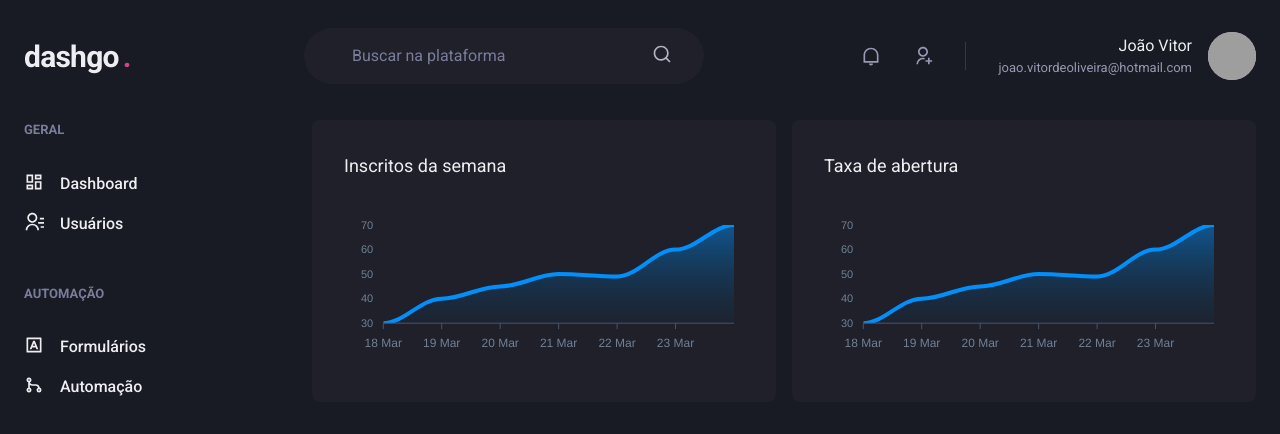
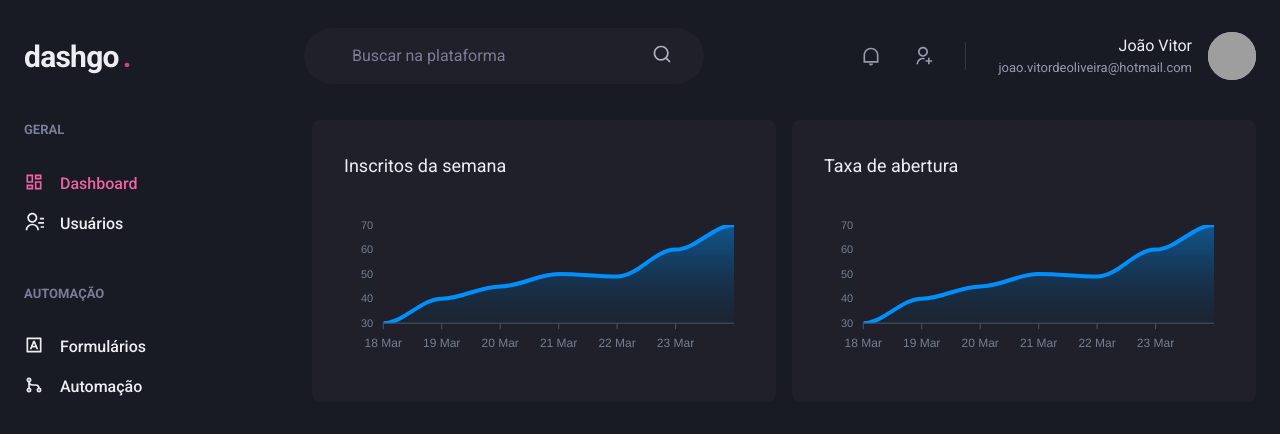
Before and after one commit to joaovitorJS/dashgo, a Next.js app: page /dashboard in a window 1280 px wide. Shown: the top 434 px of the page. Built offline with nearby package versions, Linux system fonts and the light colour scheme; grey boxes are pictures that could not be loaded.

Commit message:
Navigation & ActiveLink

```diff
--- /dev/null
+++ b/src/components/ActiveLink.tsx
@@ -0,0 +1,34 @@
+import Link, { LinkProps } from "next/link";
+import { useRouter } from "next/router";
+import { cloneElement, ReactElement } from "react";
+
+interface ActiveLinkProps extends LinkProps {
+  children: ReactElement;
+  shouldMatchExactHref?: boolean;
+}
+
+export function ActiveLink({
+  children,
+  shouldMatchExactHref = false,
+  ...rest
+}: ActiveLinkProps) {
+  const { asPath } = useRouter();
+
+  let isActive = false;
+
+  if (shouldMatchExactHref && (asPath === rest.href || asPath === rest.as) ){
+    isActive = true;
+  }
+
+  if (!shouldMatchExactHref && ( asPath.startsWith(String(rest.href)) || asPath.startsWith(String(rest.as)))) {
+    isActive = true;
+  }
+
+  return (
+    <Link {...rest}>
+      {cloneElement(children, {
+        color: isActive ? 'pink.400' : 'gray.50'
+      })}
+    </Link>
+  );
+}
--- a/src/components/Sidebar/NavLink.tsx
+++ b/src/components/Sidebar/NavLink.tsx
@@ -1,21 +1,26 @@
 import {
   Icon,
-  Link,
+  Link as ChakraLink,
   Text,
   LinkProps as ChakraLinkProps
 } from "@chakra-ui/react";
 import { ElementType } from "react";
 
+import { ActiveLink } from "../ActiveLink";
+
 interface NavLinkProps extends ChakraLinkProps {
   icon: ElementType;
   children: string;
+  href: string;
 }
 
-export function NavLink({children, icon, ...rest}: NavLinkProps) {
+export function NavLink({children, icon, href, ...rest}: NavLinkProps) {
   return (
-    <Link display="flex" align="center" {...rest} >
-      <Icon as={icon} fontSize="20" />
-      <Text ml="4" fontWeight="medium">{children}</Text>
-    </Link>
+    <ActiveLink href={href} passHref>
+      <ChakraLink display="flex" align="center" {...rest} >
+        <Icon as={icon} fontSize="20" />
+        <Text ml="4" fontWeight="medium">{children}</Text>
+      </ChakraLink>
+    </ActiveLink>
   );
 }
--- a/src/components/Sidebar/SidebarNav.tsx
+++ b/src/components/Sidebar/SidebarNav.tsx
@@ -8,13 +8,13 @@
   return (
     <Stack spacing="12" align="flex-start">
       <NavSection title="GERAL">
-        <NavLink icon={RiDashboardLine}>Dashboard</NavLink>
-        <NavLink icon={RiContactsLine}>Usuários</NavLink>
+        <NavLink icon={RiDashboardLine} href="/dashboard">Dashboard</NavLink>
+        <NavLink icon={RiContactsLine} href="/users">Usuários</NavLink>
       </NavSection>
 
       <NavSection title="AUTOMAÇÃO">
-        <NavLink icon={RiInputMethodLine}>Formulários</NavLink>
-        <NavLink icon={RiGitMergeLine}>Automação</NavLink>
+        <NavLink icon={RiInputMethodLine} href="/forms">Formulários</NavLink>
+        <NavLink icon={RiGitMergeLine} href="/automation">Automação</NavLink>
       </NavSection>
   </Stack>
   );
--- a/src/pages/users/index.tsx
+++ b/src/pages/users/index.tsx
@@ -14,6 +14,7 @@
   Td,
   useBreakpointValue
 } from '@chakra-ui/react';
+import Link from 'next/link';
 
 import { RiAddLine, RiPencilLine } from 'react-icons/ri';
 import { Header } from '../../components/Header';
@@ -48,6 +49,7 @@
           <Flex mb="8" justify="space-between" align="center">
             <Heading size="lg" fontWeight="normal">Usuários</Heading>
 
+            <Link href="/users/create" passHref>
               <Button
                 as="a"
                 size="sm"
@@ -57,6 +59,7 @@
               >
                 Criar novo
               </Button>
+            </Link>
           </Flex>
 
           <Table colorScheme="whiteAlpha">
```
Also changed, not shown: src/pages/users/create.tsx (+6 -4 lines). Lines whose indentation alone changed are shown as unchanged.
